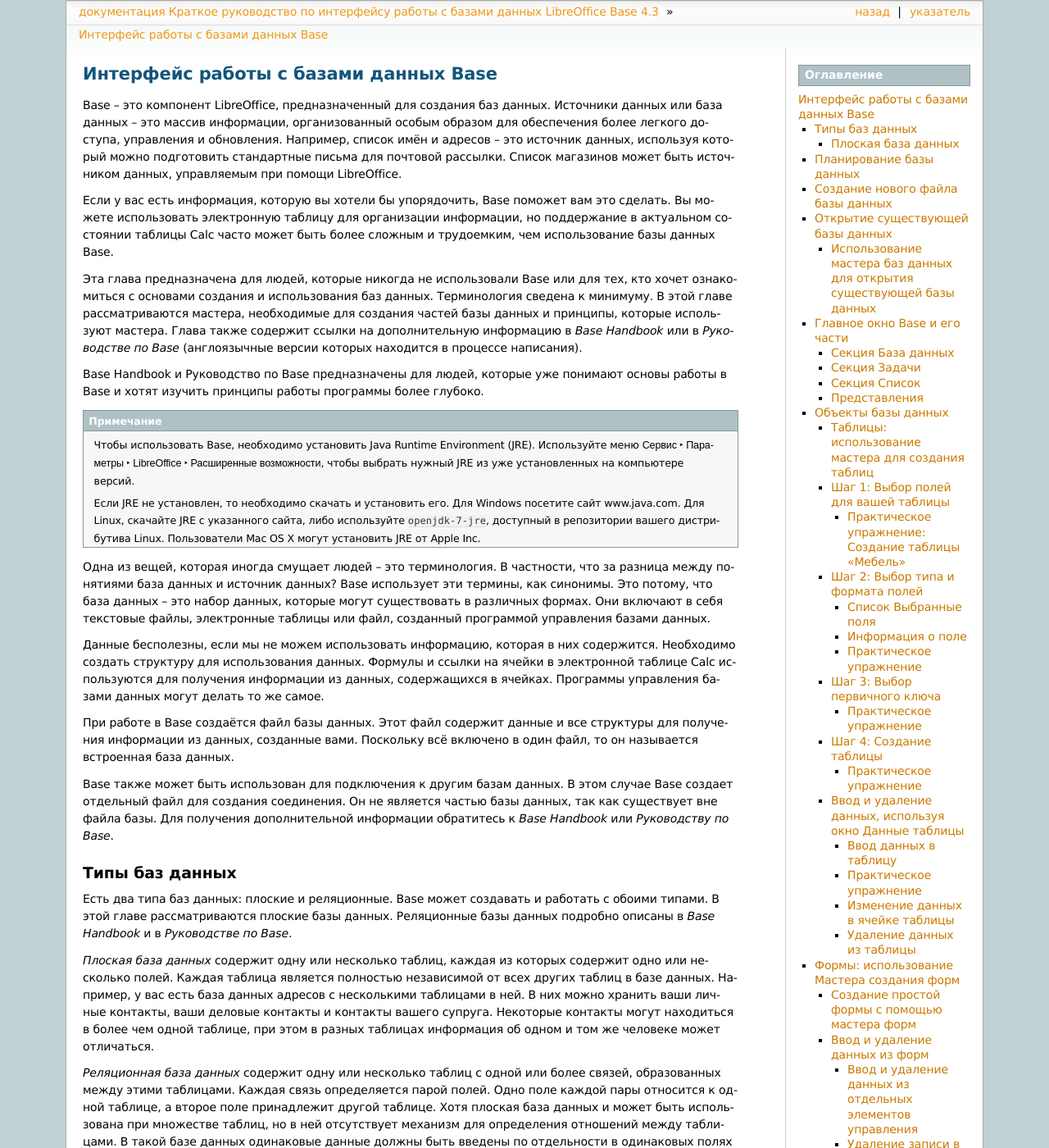
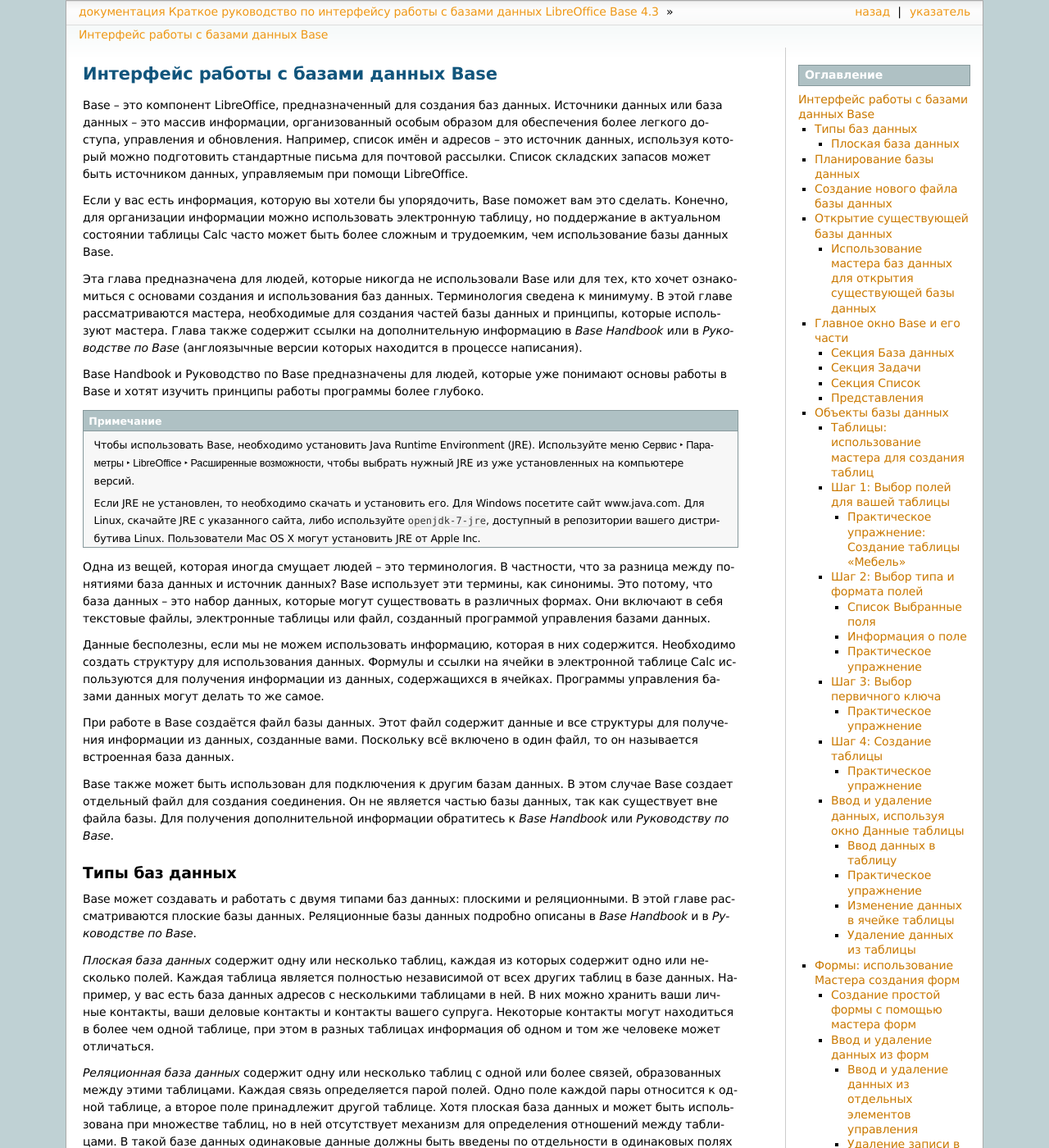
Before and after one commit to LibreRussia/libreoffice-base, a Sphinx documentation site: the page built from docs/base.rst, in a window 1280 px wide and 1400 px high. Shown: the whole window at 82% size. Built offline with Sphinx 7.4.7, drawn with Linux system fonts in a browser that asks for light colours; formulas are drawn with MathJax 3; some of the changed text lies outside the part shown.

Commit message:
Исправлено предисловие. Внесены правки Tagezi

```diff
--- a/docs/base.rst
+++ b/docs/base.rst
@@ -11,14 +11,12 @@
    <br />
 
 
-    Интерфейс работы с базами данных
-
 Интерфейс работы с базами данных Base
 ===============================================
 
-Base – это компонент LibreOffice, предназначенный для создания баз данных. Источники данных или база данных – это массив информации, организованный особым образом для обеспечения более легкого доступа, управления и обновления. Например, список имён и адресов – это источник данных, используя который можно подготовить стандартные письма для почтовой рассылки. Список магазинов может быть источником данных, управляемым при помощи LibreOffice.
+Base – это компонент LibreOffice, предназначенный для создания баз данных. Источники данных или база данных – это массив информации, организованный особым образом для обеспечения более легкого доступа, управления и обновления. Например, список имён и адресов – это источник данных, используя который можно подготовить стандартные письма для почтовой рассылки. Список складских запасов может быть источником данных, управляемым при помощи LibreOffice.
 
-Если у вас есть информация, которую вы хотели бы упорядочить, Base поможет вам это сделать. Вы можете использовать электронную таблицу для организации информации, но поддержание в актуальном состоянии таблицы Calc часто может быть более сложным и трудоемким, чем использование базы данных Base.
+Если у вас есть информация, которую вы хотели бы упорядочить, Base поможет вам это сделать. Конечно, для организации информации можно использовать электронную таблицу, но поддержание в актуальном состоянии таблицы Calc часто может быть более сложным и трудоемким, чем использование базы данных Base.
 
 Эта глава предназначена для людей, которые никогда не использовали Base или для тех, кто хочет ознакомиться с основами создания и использования баз данных. Терминология сведена к минимуму. В этой главе рассматриваются мастера, необходимые для создания частей базы данных и принципы, которые используют мастера. Глава также содержит ссылки на дополнительную информацию в *Base Handbook* или в *Руководстве по Base* (англоязычные версии которых находится в процессе написания).
 
@@ -39,7 +37,7 @@
 Типы баз данных
 ---------------
 
-Есть два типа баз данных: плоские и реляционные. Base может создавать и работать с обоими типами. В этой главе рассматриваются плоские базы данных. Реляционные базы данных подробно описаны в *Base Handbook* и в *Руководстве по Base*.
+Base может создавать и работать c двумя типами баз данных: плоскими и реляционными. В этой главе рассматриваются плоские базы данных. Реляционные базы данных подробно описаны в *Base Handbook* и в *Руководстве по Base*.
 
 *Плоская база данных* содержит одну или несколько таблиц, каждая из которых содержит одно или несколько полей. Каждая таблица является полностью независимой от всех других таблиц в базе данных. Например, у вас есть база данных адресов с несколькими таблицами в ней. В них можно хранить ваши личные контакты, ваши деловые контакты и контакты вашего супруга. Некоторые контакты могут находиться в более чем одной таблице, при этом в разных таблицах информация об одном и том же человеке может отличаться.
 
```
Also changed, not shown: other parts of docs/base.rst (+3 -3 lines), README.rst (+5 -5 lines), docs/preface.rst (+5 -5 lines).
